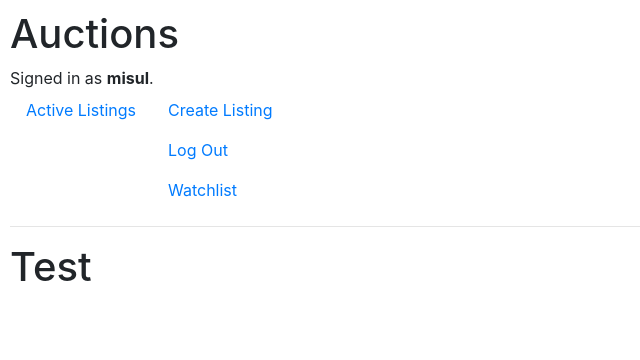
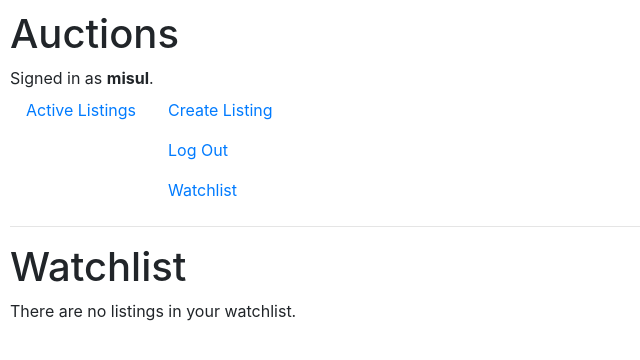
Before and after one commit to TheMisu/HarvardCommerce, a Django app: page /watchlist/ in a window 1280 px wide. Shown: the top 360 px of the page, without its empty margins (0-640 px from the left). Run offline with Django 3.2, Linux system fonts and the light colour scheme; a user stored in the database is signed in; data comes from the database, SQL or seed files in the repository; some libraries are stand-ins or nearby versions.

Commit message:
Added a message to be displayed when the watchlist is empty.

```diff
--- a/auctions/templates/auctions/watchlist.html
+++ b/auctions/templates/auctions/watchlist.html
@@ -2,16 +2,18 @@
 
 {% block body %}
 
-<h1>Test</h1>
+<h1>Watchlist</h1>
 
 {% if watchlist %}
-
     <ul>
         {% for item in watchlist %}
             <li>{{item.title}}, {{item.description}}, {{item.curr_price}} <img src="{{item.picture}}"></li>
         {% endfor %}
     </ul>
 
+{% else %}
+    <p>There are no listings in your watchlist. </p>
+
 {% endif %}
 
 {% endblock %}
```
